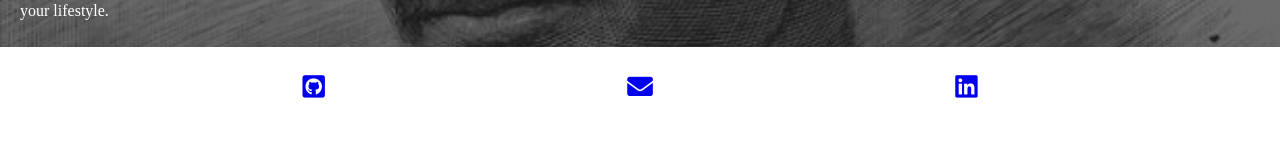
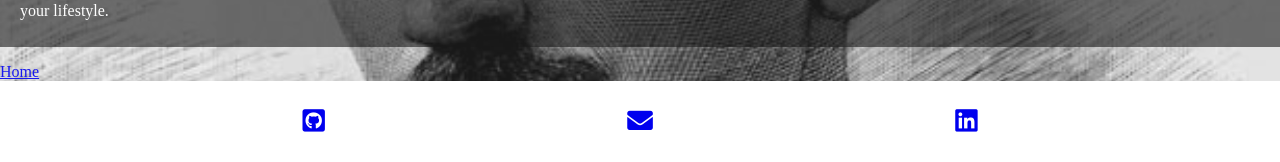
Before and after one commit to mustangrog/Roger-Dungan-Capstone-Project, a website: page about/index.html in a window 1280 px wide. Shown: the part 640-802 px from the top of the page. Drawn offline with nearby package versions, Linux system fonts and the light colour scheme.

Commit message:
Add cta button to navigate to different page

```diff
--- a/about/index.html
+++ b/about/index.html
@@ -72,6 +72,9 @@
           is right for you, and if so, help you choose the right one for your
           lifestyle.
         </p>
+        <div class="cta-div-learn">
+          <a href="../index.html" class="cta-btn-choose">Home</a>
+        </div>
 
     </main>
     <footer>
```
